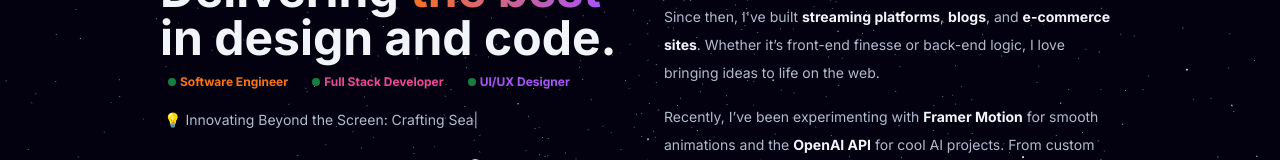
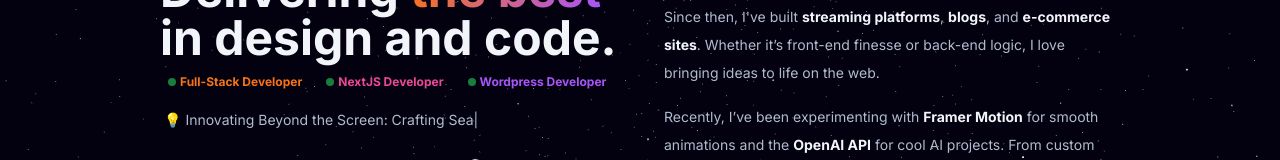
Before and after one commit to devstar969/devstar-portfolio, a Next.js app: page / in a window 1280 px wide. Shown: the part 226-386 px from the top of the page. Built offline with nearby package versions, Linux system fonts and the light colour scheme.

Commit message:
update config

```diff
--- a/src/app/config.tsx
+++ b/src/app/config.tsx
@@ -16,7 +16,7 @@ export const siteConfig = {
         "🎨 Where Code Meets Creativity: Building Digital Experiences that Matter. 🌐 From intuitive interfaces to powerful backend systems, I create solutions that engage and inspire.",
         "💡 Innovating Beyond the Screen: Crafting Seamless Digital Journeys. 🌟 From concept to completion, let’s build the future, one pixel and one line of code at a time.",
     ],
-    titles: ["Software Engineer", "Full Stack Developer", "UI/UX Designer"],
+    titles: ["Full-Stack Developer", "NextJS Developer", "Wordpress Developer"],
     socialLinks: [
         {
             icon: <FaGithub />,
```
